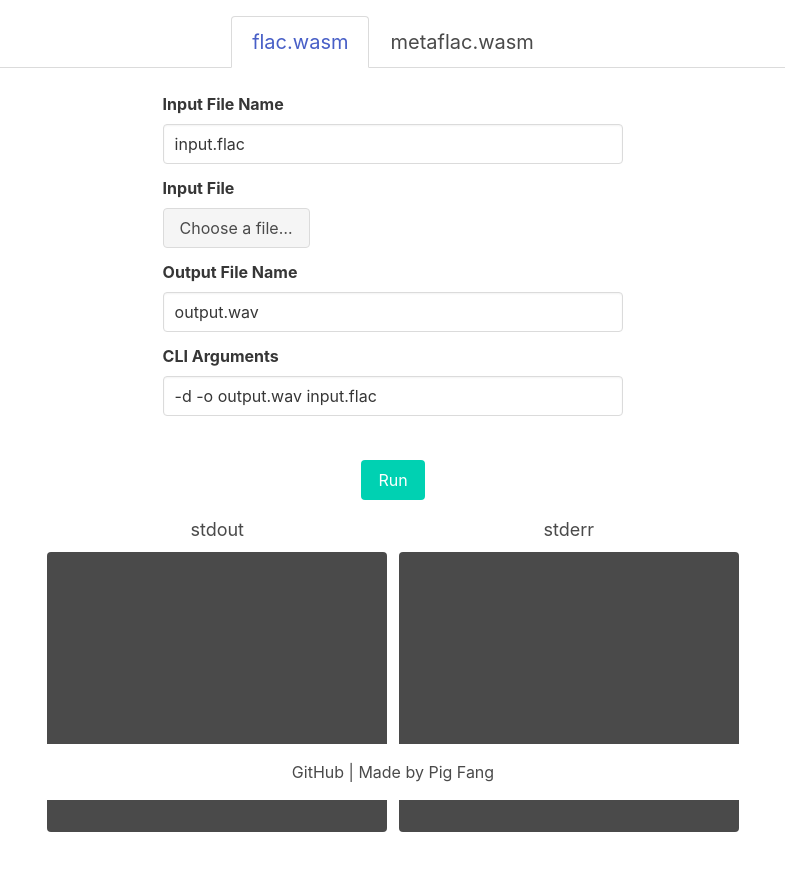
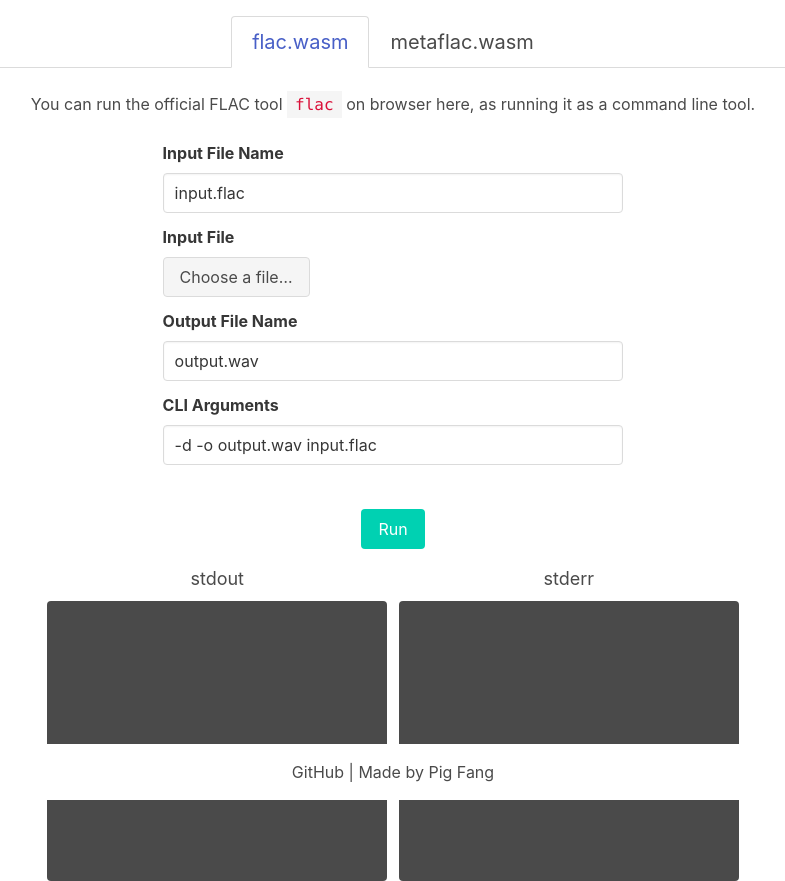
Before and after one commit to g-plane/flac.wasm, a Preact app in the folder demo/: page / in a window 1280 px wide. Shown: the whole page, without its empty margins (247-1032 px from the left). Before the commit the page ends 832 px from the top, so only its background shows below. Built offline with nearby package versions, Linux system fonts and the light colour scheme.

Commit message:
add some texts on UI

```diff
--- a/demo/src/components/Flac.tsx
+++ b/demo/src/components/Flac.tsx
@@ -57,6 +57,11 @@
 
   return (
     <div class="container flex flex-col items-center">
+      <div class="mb-5">
+        You can run the official FLAC tool <code>flac</code> on browser here, as running it as a
+        command line tool.
+      </div>
+
       <div class="field flex flex-col w-2/5">
         <label class="label">Input File Name</label>
         <div class="control w-full">
@@ -78,7 +83,7 @@
           </span>
           {inputFile && (
             <span class="ml-2">
-              You've already selected: <i>{inputFile.name}</i>
+              Selected: <i>{inputFile.name}</i>
             </span>
           )}
         </label>
--- a/demo/src/components/Metaflac.tsx
+++ b/demo/src/components/Metaflac.tsx
@@ -52,6 +52,11 @@
 
   return (
     <div class="container flex flex-col items-center">
+      <div class="mb-5">
+        You can run the official FLAC tool <code>metaflac</code> on browser here, as running it as a
+        command line tool.
+      </div>
+
       <div class="field flex flex-col w-2/5">
         <label class="label">Input File Name</label>
         <div class="control w-full">
@@ -73,7 +78,7 @@
           </span>
           {inputFile && (
             <span class="ml-2">
-              You've already selected: <i>{inputFile.name}</i>
+              Selected: <i>{inputFile.name}</i>
             </span>
           )}
         </label>
```
